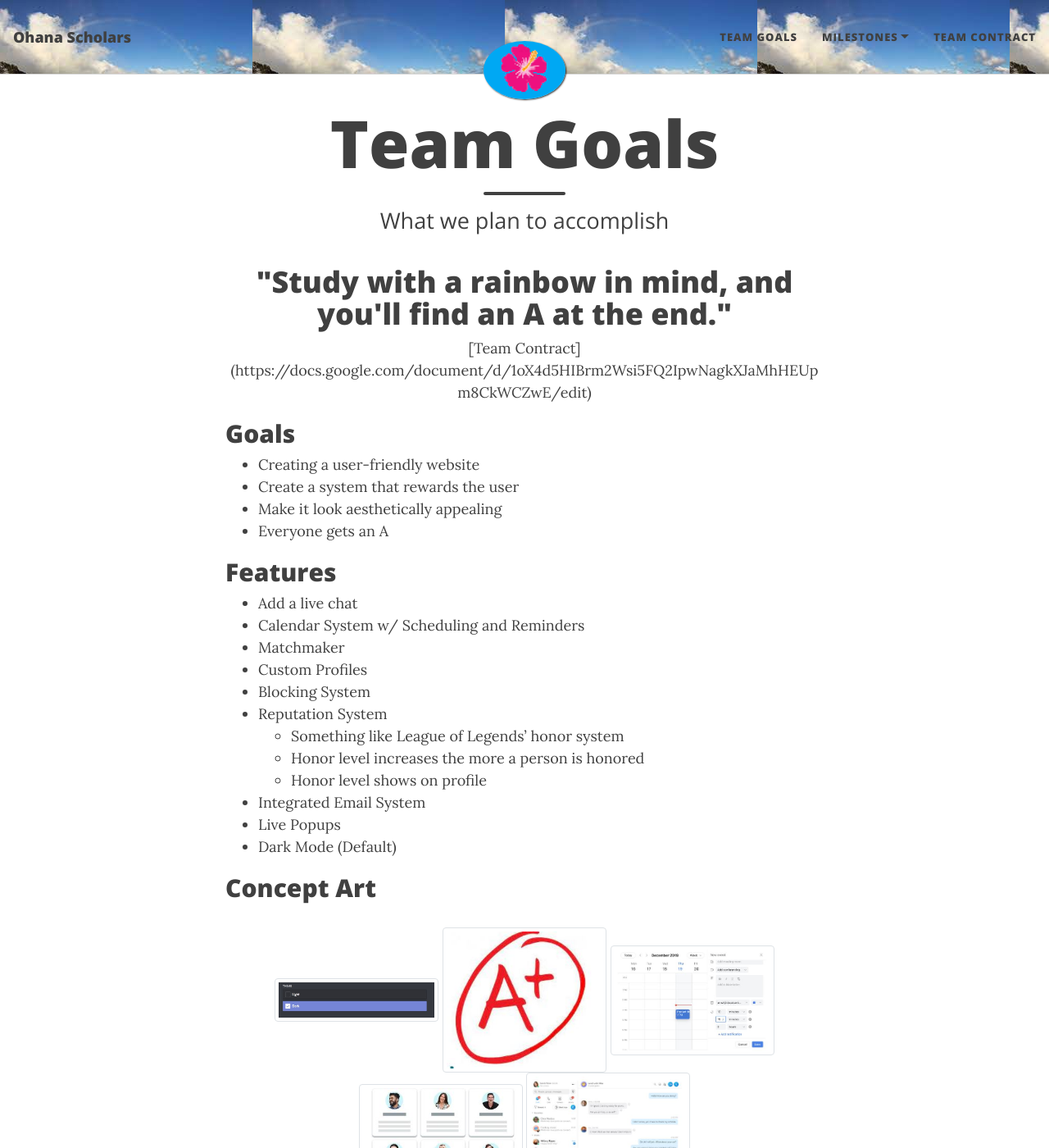
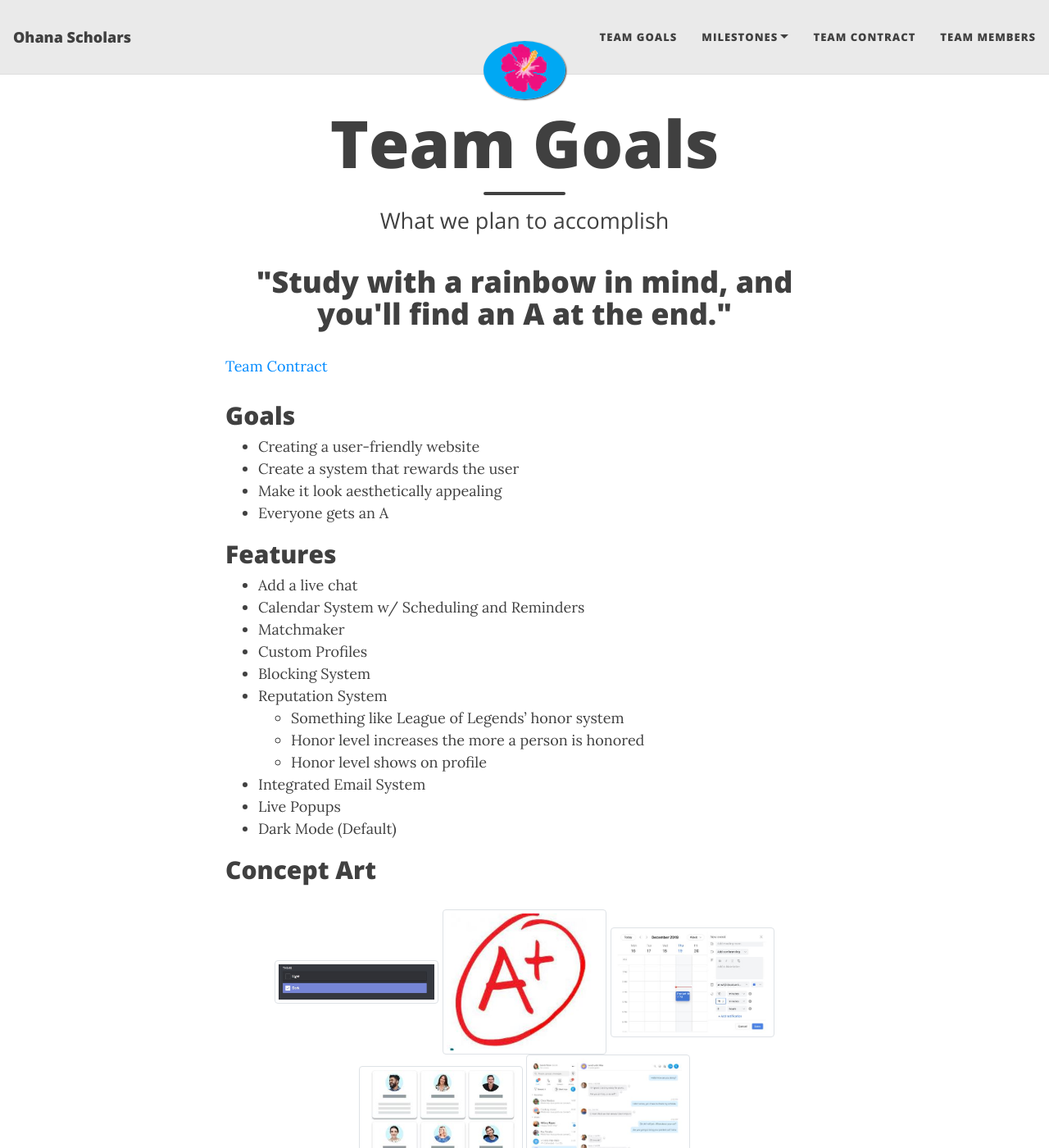
Before and after one commit to ohana-scholars/ohana-scholars.github.io, a Jekyll site: the page built from teamgoals.md, in a window 1280 px wide and 1400 px high. Shown: the whole window at 82% size. Built offline with Jekyll 4.4.1, drawn with Linux system fonts in a browser that asks for light colours; nearby versions of some CDN libraries.

Commit message:
Removed navbar image and added team members page

```diff
--- a/_config.yml
+++ b/_config.yml
@@ -24,6 +24,7 @@ navbar-links:
   Milestones:
     - Milestone 1: "https://github.com/orgs/ohana-scholars/projects/1"
   Team Contract: "contract"
+  Team Members: "team"
 
 ################
 # --- Logo --- #
@@ -138,7 +139,7 @@ footer-hover-col: "#0085A1"
 # Alternatively, the navbar, footer, and page background can be set to an image
 # instead of colour
 
-navbar-img: "/assets/img/manoarainbow.jpg"
+#navbar-img: "/assets/img/manoarainbow.jpg"
 #footer-img: "/assets/img/bgimage.png"
 #page-img: "/assets/img/bgimage.png"
 
--- a/teamgoals.md
+++ b/teamgoals.md
@@ -4,7 +4,7 @@ title: Team Goals
 subtitle: What we plan to accomplish
 ---
 <h1 style="text-align: center;">"Study with a rainbow in mind, and you'll find an A at the end."</h1>
-<center> [Team Contract](https://docs.google.com/document/d/1oX4d5HIBrm2Wsi5FQ2IpwNagkXJaMhHEUpm8CkWCZwE/edit)</center>
+<a href="https://docs.google.com/document/d/1oX4d5HIBrm2Wsi5FQ2IpwNagkXJaMhHEUpm8CkWCZwE/edit" style="text-align: center">Team Contract</a>
 
 ## Goals
 - Creating a user-friendly website
```
Also changed, not shown: team.md (added, +40 -0 lines), assets/img/alden.jpg (added), assets/img/audrey.jpg (added), assets/img/chris.jpg (added), assets/img/mark.jpg (added), assets/img/tung.jpg (added).
